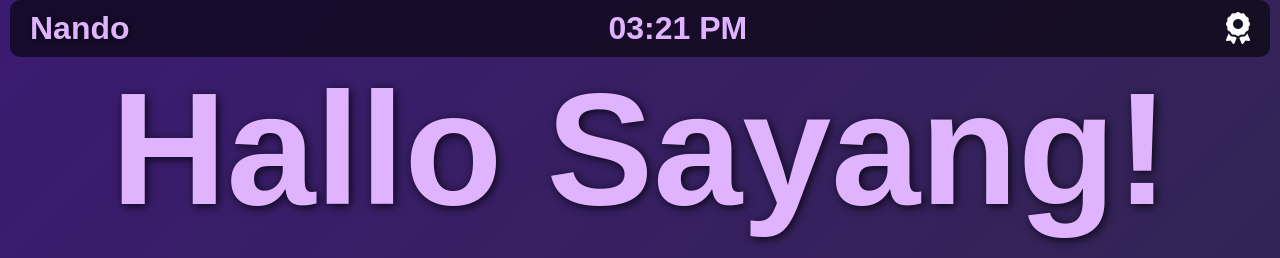
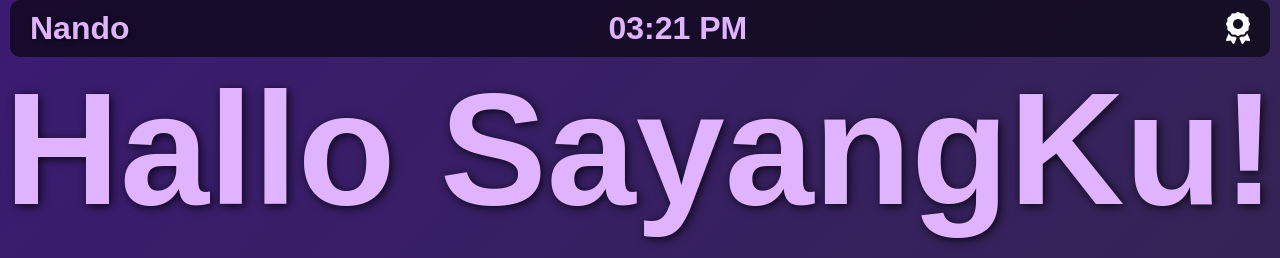
Before and after one commit to Yggrasi/home-page, a plain HTML site: page index.html in a window 1280 px wide. Shown: the top 258 px of the page. Drawn offline with Linux system fonts and the light colour scheme.

Commit message:
index.html

```diff
--- a/index.html
+++ b/index.html
@@ -23,7 +23,7 @@
         </nav>
 
         <div class="sambutan">
-            <h1>Hallo Sayang!</h1>
+            <h1>Hallo SayangKu!</h1>
         </div>
 
         <div class="container">
```
